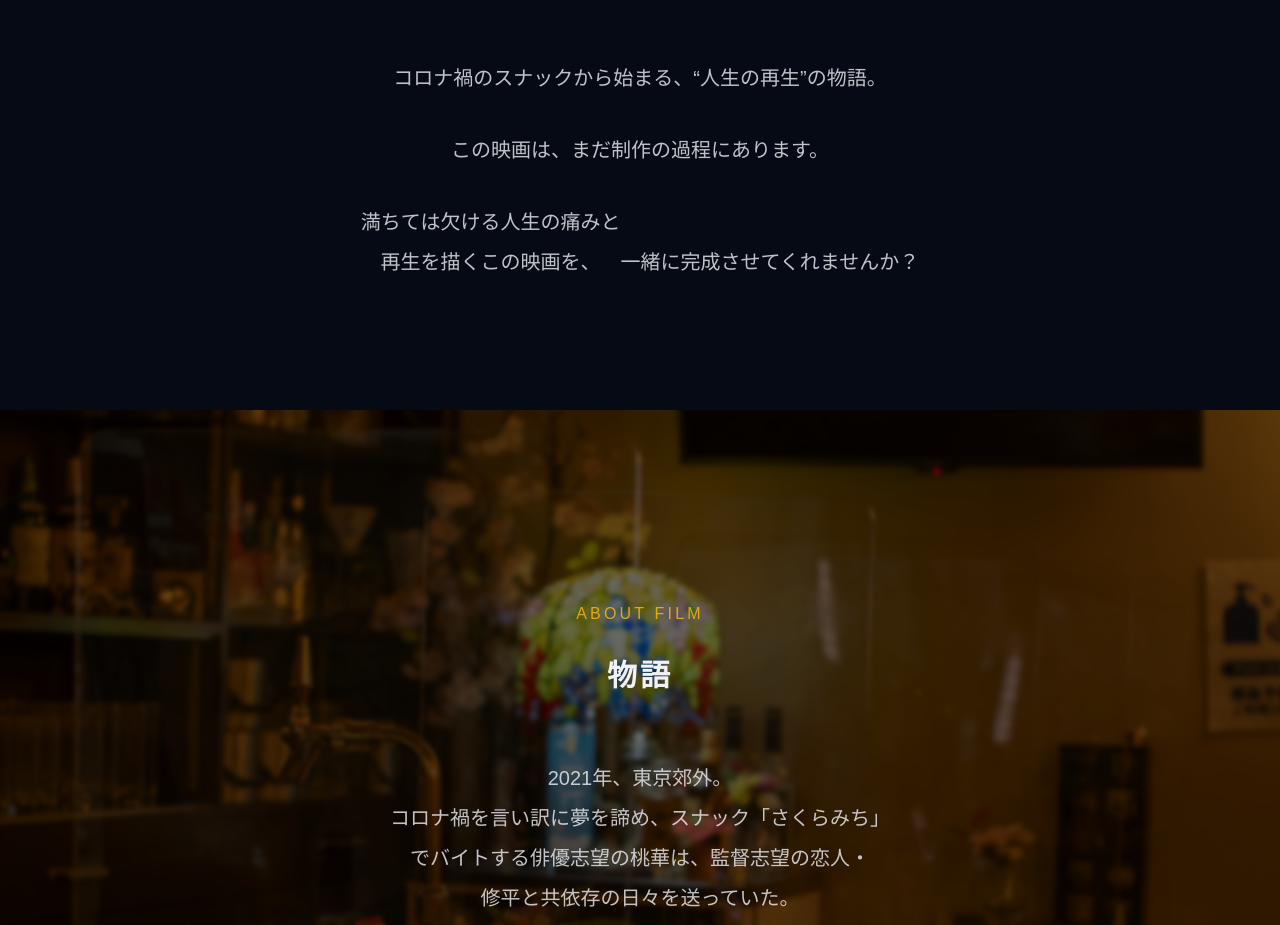
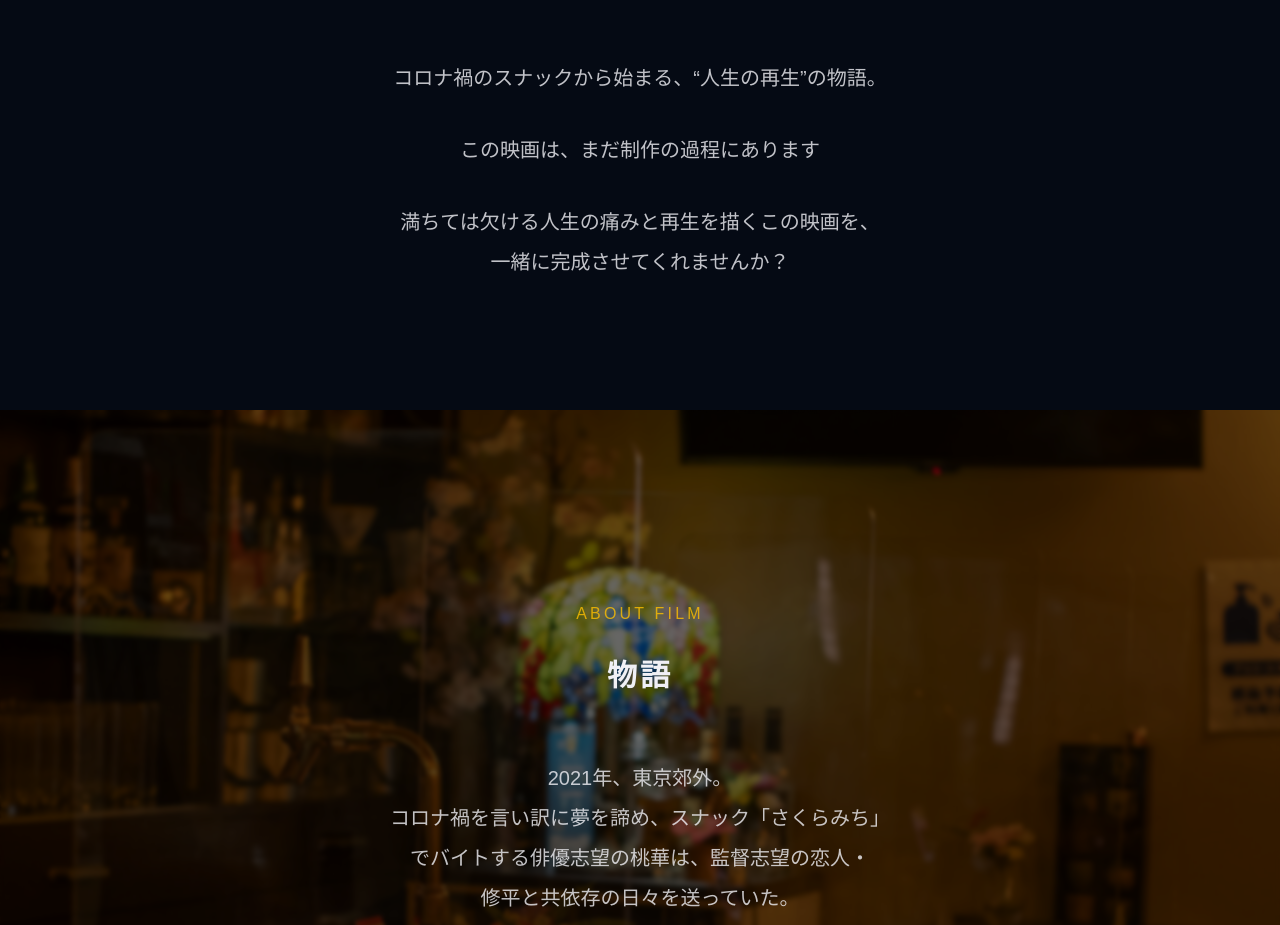
Before and after one commit to kdkmsy1016-ops/pipedream, a Next.js app: page / in a window 1280 px wide. Shown: the part 1183-2108 px from the top of the page. Built offline with nearby package versions, Linux system fonts and the light colour scheme; no server answers.

Commit message:
docs: minor text formatting adjustments in Introduction

```diff
--- a/app/components/Introduction.tsx
+++ b/app/components/Introduction.tsx
@@ -48,10 +48,10 @@ export default function Introduction() {
                         <span className="inline-block">“人生の再生”の物語。</span>
                     </p>
                     <p>
-                        <span className="inline-block">この映画は、まだ制作の過程にあります。</span>
+                        <span className="inline-block">この映画は、まだ制作の過程にあります</span>
                     </p>
                     <p>
-                        <span className="inline-block">満ちては欠ける人生の痛みと<br />再生を描くこの映画を、</span><br className="block md:hidden" />
+                        <span className="inline-block">満ちては欠ける人生の痛みと再生を描くこの映画を、</span><br className="block md:hidden" />
                         <span className="inline-block">一緒に完成させてくれませんか？</span>
                     </p>
                 </motion.div>
```
